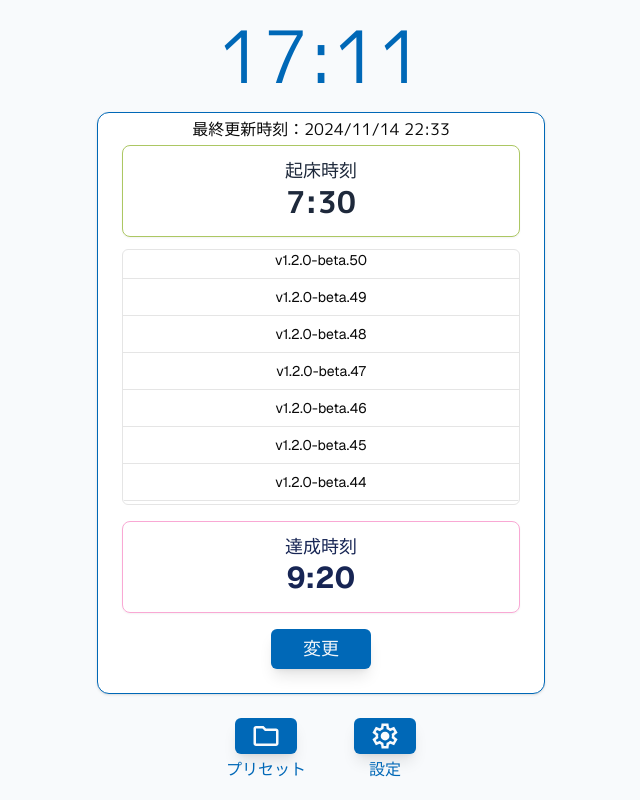
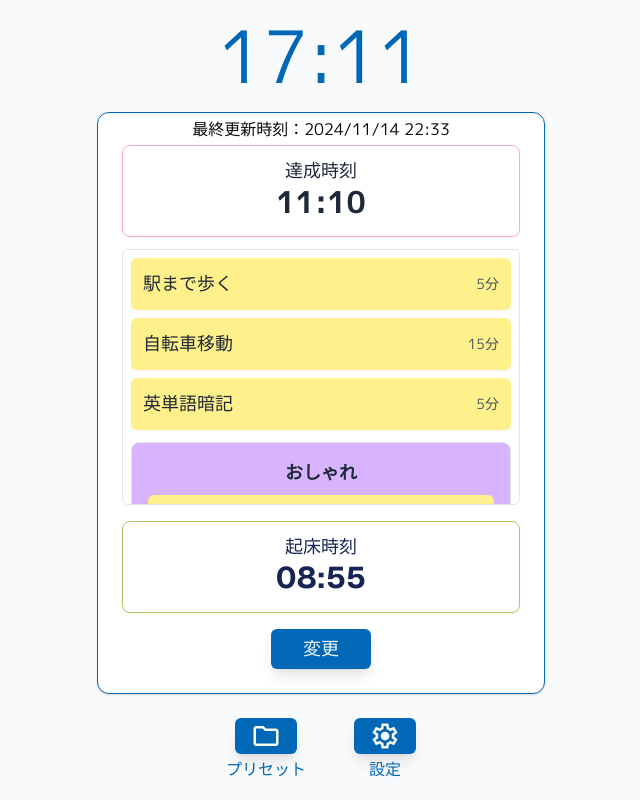
Before and after one commit to kwyr0928/OpenHackU2024, a Next.js app: page /home in a window 1280 px wide. Shown: the whole page, without its empty margins (319-959 px from the left). Built offline with nearby package versions, Linux system fonts and the light colour scheme.

Commit message:
feat: タスクとフォルダの表示

```diff
--- a/src/app/home/page.tsx
+++ b/src/app/home/page.tsx
@@ -15,32 +15,100 @@ const tags = Array.from({ length: 50 }).map(
 const data = {
   member: [
     {
-      name: "yusuke",
-      age: 30,
-      wakeUpTime: "6:30",
-      goleTime: "9:20",
-      lastEditedTime: "2024/11/14 22:33"
-    },
-    {
-      name: "tanaka",
-      age: 40,
-      wakeUpTime: "7:30",
-      goleTime: "9:20",
-      lastEditedTime: "2024/11/14 22:33"
-    },
-    {
       name: "sasaki",
-      age: 50,
-      wakeUpTime: "9:30",
-      goleTime: "11:10"
+      goleTime: "11:10",
+      lastEditedTime: "2024/11/14 22:33",
+      items: [
+        {
+          tasks: [
+            { taskName: "駅まで歩く", timeRequired: 5 },
+            { taskName: "自転車移動", timeRequired: 15 },
+            { taskName: "英単語暗記", timeRequired: 5, },
+          ],
+        },
+        {
+          folders: [
+            {
+              name: "おしゃれ",
+              tasks: [
+                { name: "着替え", timeRequired: 10 },
+                { name: "メイク", timeRequired: 10 },
+                { name: "ヘアメイク", timeRequired: 10 }
+              ]
+            },
+            {
+              name: "おしゃれ2",
+              tasks: [
+                { name: "着替え2", timeRequired: 10 },
+                { name: "メイク2", timeRequired: 10 },
+                { name: "ヘアメイク2", timeRequired: 10 }
+              ]
+            }
+          ],
+        },
+        {
+          tasks: [
+            { taskName: "シャワー", timeRequired: 20, },
+            { taskName: "朝ごはん", timeRequired: 20, },
+            { taskName: "洗顔", timeRequired: 10, },
+          ],
+        }
+      ]
     }
   ]
 };
 
 //個人を識別するための仮の番号、データベースが完成したらidになるのかな？
-const memberNumber = 1;
+const memberNumber = 0;
+
+// タスクの合計時間を求める関数
+const calculateTotalTime = (items: any[]) => {
+  return items.reduce((totalTime: number, item: any) => {
+    if (item.tasks) {
+      totalTime += item.tasks.reduce(
+        (sum: number, task: any) => sum + task.timeRequired,
+        0
+      );
+    }
+    if (item.folders) {
+      item.folders.forEach((folder: any) => {
+        totalTime += folder.tasks.reduce(
+          (sum: number, task: any) => sum + task.timeRequired,
+          0
+        );
+      });
+    }
+    return totalTime;
+  }, 0);
+};
+
+// 起床時刻の計算
+const calculateWakeUpTime = (goalTime: string, totalTime: number) => {
+  const [goalHour, goalMinute] = goalTime ? goalTime.split(":").map(Number) : [0, 0];
+  let goalInMinutes = 0;
+  if (goalHour !== undefined && goalMinute !== undefined) {
+    goalInMinutes = goalHour * 60 + goalMinute;
+  }
+  const wakeUpTimeInMinutes = goalInMinutes - totalTime;
+
+  const wakeUpHour = Math.floor(wakeUpTimeInMinutes / 60);
+  const wakeUpMinute = wakeUpTimeInMinutes % 60;
+
+  return `${wakeUpHour < 10 ? "0" : ""}${wakeUpHour}:${wakeUpMinute < 10 ? "0" : ""}${wakeUpMinute}`;
+};
+
+
 
 export default function Home() {
+  const member = data.member[memberNumber];
+
+  if (!member) {
+    return <div>Loading...</div>;
+  }
+
+  const totalTime = calculateTotalTime(member.items);
+  const wakeUpTime = calculateWakeUpTime(member.goleTime, totalTime);
+
   return (
     <div className="flex h-screen flex-col items-center justify-center text-center bg-slate-50">
       {/* 現在時刻の表示 */}
@@ -49,38 +117,73 @@ export default function Home() {
       </h1>
       <Card className="mt-4 w-3/4 max-w-md border-darkBlue">
         <h5 className="pt-1 pb-1 font-mPlus">
-          最終更新時刻：{data.member[memberNumber]?.lastEditedTime}
+          最終更新時刻：{member?.lastEditedTime}
         </h5>
         <CardHeader className="pb-2 pt-0">
-          <div className="text-3xl text-gray-900 mb-1 border rounded-lg p-4 shadow-sm text-slate-800 bg-slate-0 font-mPlus font-Medium"
+          <div className="text-3xl text-gray-900 mb-1 border border-pink-300 rounded-lg p-4 shadow-sm text-slate-800 bg-slate-0 font-mPlus font-Medium">
+            <p className="mb-1 text-lg leading-none">
+              達成時刻
+            </p>
+            <p className="font-bold">
+              {member?.goleTime}
+            </p>
+          </div>
+        </CardHeader>
+        <CardContent>
+            <ScrollArea className="p-0 h-64 w-full rounded-md border font-mPlus">
+              {/* タスクとフォルダを表示 */}
+              <div className="space-y-3">
+                {member.items.map((item, index) => (
+                  <div key={index} className="space-y-4">
+                    {/* items内のタスク */}
+                    {item.tasks && (
+                        <div className="space-y-2">
+                          {item.tasks.map((task, taskIndex) => (
+                            <div
+                              key={taskIndex}
+                              className="m-2 flex justify-between items-center bg-yellow-200 p-3 rounded-md shadow-sm"
+                            >
+                              <p className="text-lg font-medium text-gray-800">{task.taskName}</p>
+                              <p className="text-sm text-gray-600">{task.timeRequired}分</p>
+                            </div>
+                          ))}
+                        </div>
+                    )}
+
+                    {/* フォルダ内タスク */}
+                    {item.folders && (
+                        <div className="space-y-2">
+                          {item.folders.map((folder, folderIndex) => (
+                            <div key={folderIndex} className="m-2 border rounded-lg bg-purple-300 p-4 ">
+                              <h4 className="text-lg font-bold text-gray-800 mb-2">{folder.name}</h4>
+                              <div className="space-y-2">
+                                {folder.tasks.map((task, taskIndex) => (
+                                  <div
+                                    key={taskIndex}
+                                    className="flex justify-between items-center bg-yellow-200 p-3 rounded-md shadow-sm"
+                                  >
+                                    <p className="text-lg font-medium text-gray-800">{task.name}</p>
+                                    <p className="text-sm text-gray-600">{task.timeRequired}分</p>
+                                  </div>
+                                ))}
+                              </div>
+                            </div>
+                          ))}
+                        </div>
+                    )}
+                  </div>
+                ))}
+              </div>
+            </ScrollArea>
+          <div className="text-3xl mt-4 mb-1 border rounded-lg p-4 shadow-sm  text-blue-950"
             style={{ borderColor: "#ACC763" }}>
             <p className="mb-1 text-lg leading-none">
               起床時刻
             </p>
             <p className="font-bold">
-              {data.member[memberNumber]?.wakeUpTime}
+              {wakeUpTime}
             </p>
           </div>
-        </CardHeader>
-        <CardContent>
-          <ScrollArea className="p-0 h-64 w-full rounded-md border">
-            <div>
-              {tags.map((tag) => (
-                <React.Fragment key={tag}>
-                  <div className="text-sm">{tag}</div>
-                  <Separator className="my-2" />
-                </React.Fragment>
-              ))}
-            </div>
-          </ScrollArea>
-          <h1 className="text-3xl mt-4 mb-1 border border-pink-300 rounded-lg p-4 shadow-sm  text-blue-950">
-            <p className="mb-1 text-lg leading-none">
-              達成時刻
-            </p>
-            <p className="font-bold">
-              {data.member[memberNumber]?.goleTime}
-            </p>
-          </h1>
           <Link href="/schedule/new">
             <Button size="sm" className="px-8 py-5 mt-3 bg-darkBlue hover:bg-blue-900 text-lg font-mPlus text-slate-100 shadow-lg">
               変更
```
